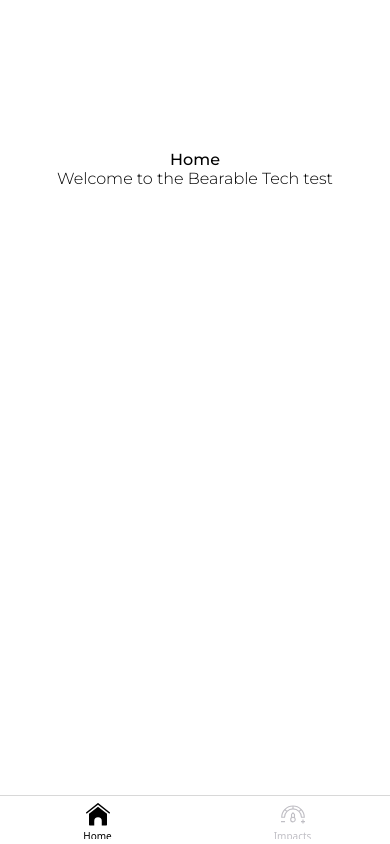
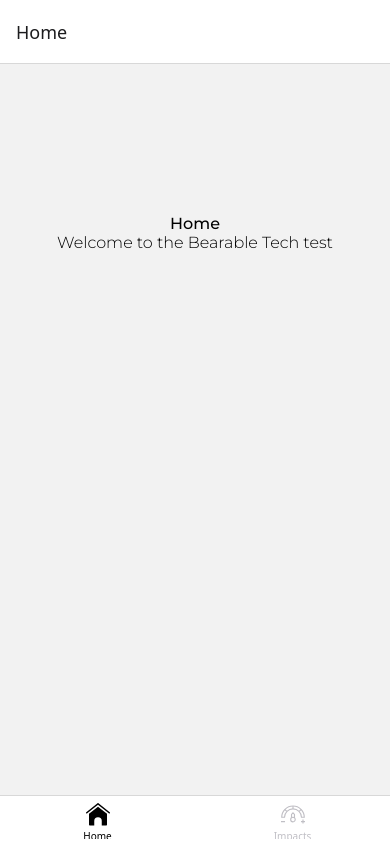
Before and after one commit to FraserCampbell1/BearableTechTest, a React Native app: screen /Home in a window 390 px wide. Built offline with nearby package versions, Linux system fonts and the light colour scheme.

Commit message:
Remove SafeAreaView

```diff
--- a/src/ui/App.tsx
+++ b/src/ui/App.tsx
@@ -42,7 +42,7 @@
           name="Home"
           component={HomeScreen}
           options={{
-            headerShown: false,
+            headerShown: true,
             tabBarIcon: ({ color }) => <HomeIcon fillColor={color} />,
           }}
         />
--- a/src/ui/Home/screens/Home/Home.tsx
+++ b/src/ui/Home/screens/Home/Home.tsx
@@ -11,14 +11,13 @@
   if (isLoading) {
     return (
       <SafeAreaView style={styles.container}>
-        <ActivityIndicator style={styles.activityIndicator} />
+        <ActivityIndicator />
       </SafeAreaView>
     );
   }
 
   return (
-    <SafeAreaView style={styles.container}>
-      <View style={styles.contentContainer}>
+    <View style={styles.container}>
       <Text variant="primary500" style={styles.title}>
         Home
       </Text>
@@ -26,7 +25,6 @@
         Welcome to the Bearable Tech test
       </Text>
     </View>
-    </SafeAreaView>
   );
 };
 
--- a/src/ui/Home/screens/Home/home.styles.ts
+++ b/src/ui/Home/screens/Home/home.styles.ts
@@ -2,15 +2,6 @@
 
 const styles = StyleSheet.create({
   container: {
-    flex: 1,
-    backgroundColor: "#FFF",
-  },
-
-  activityIndicator: {
-    marginTop: 100,
-  },
-
-  contentContainer: {
     marginTop: 150,
     alignItems: "center",
   },
```
Lines whose indentation alone changed are shown as unchanged.
